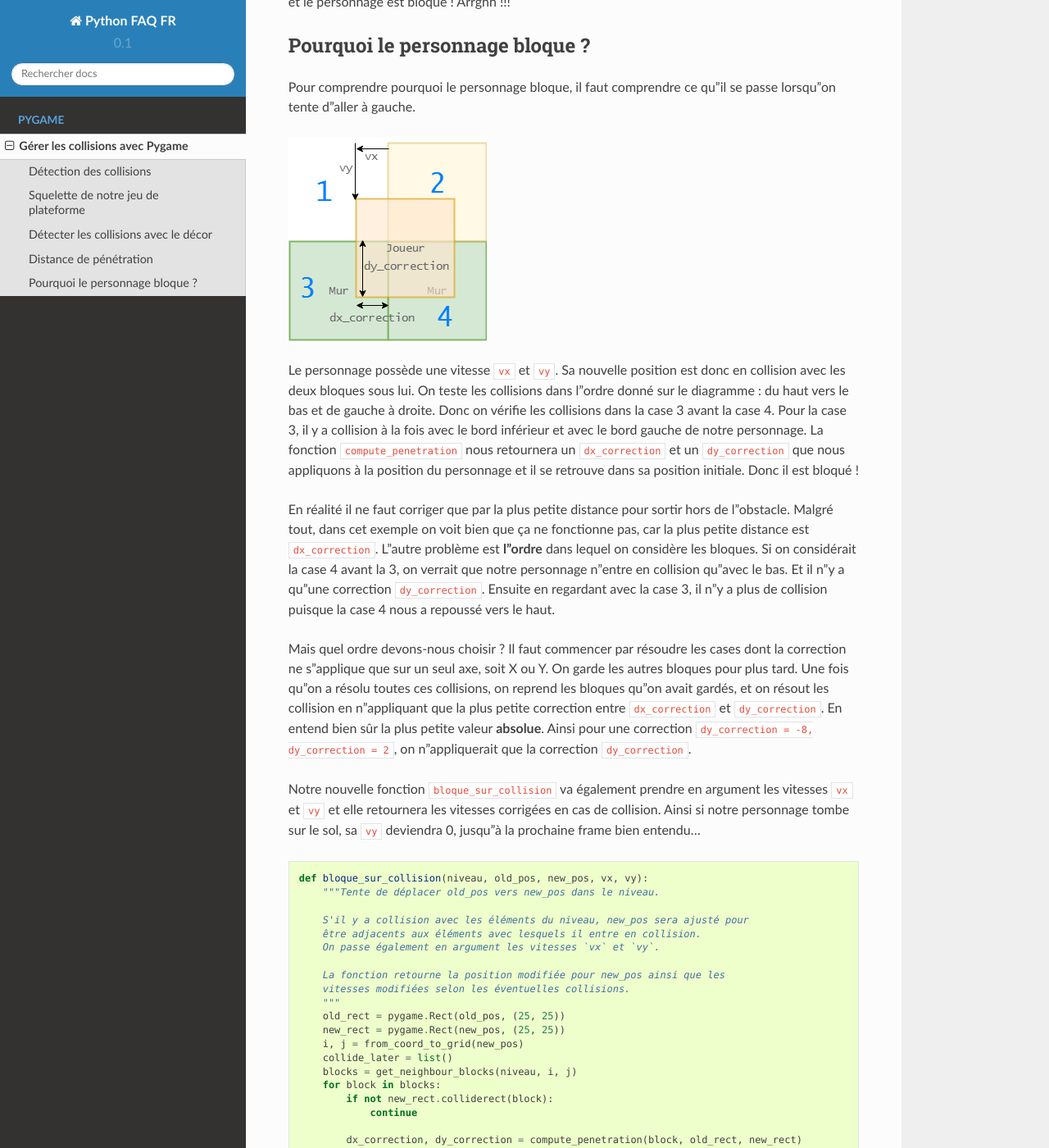
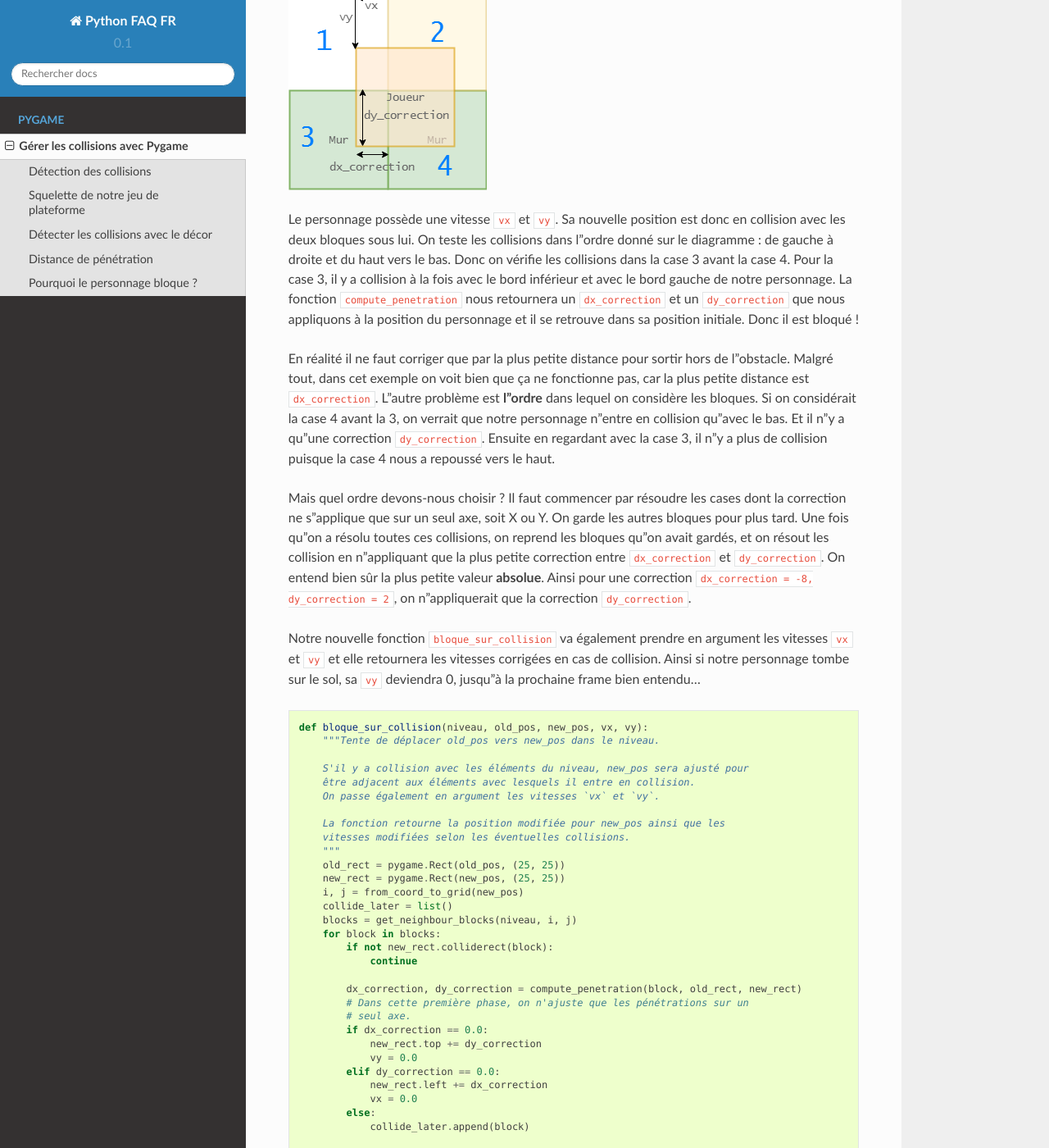
Before and after one commit to fred1599/PythonFaqFr, a Sphinx documentation site: the page built from doc/pygame_collisions.md, in a window 1280 px wide and 1400 px high, scrolled down 8565 px. Shown: the whole window at 82% size. Built offline with Sphinx 7.4.7 and the Read the Docs theme 2.0.0, drawn with Linux system fonts in a browser that asks for light colours; some of the changed text lies outside the part shown.

Commit message:
Fix some typos in the pygame collision article

```diff
--- a/doc/index.rst
+++ b/doc/index.rst
@@ -6,7 +6,7 @@
 Bienvenue sur Python FAQ FR !
 =============================
 
-Cette documentation regroupe les questions les plus fréquement posées (FAQ)
+Cette documentation regroupe les questions les plus fréquemment posées (FAQ)
 par les débutants en Python.
 
 Cette documentation est un effort collectif. Tout
--- a/doc/pygame_collisions.md
+++ b/doc/pygame_collisions.md
@@ -282,16 +281,6 @@
 
     La fonction retourne la position modifiée pour new_pos.
     """
-    def bloque_sur_collision(niveau, old_pos, new_pos):
-    """Tente de déplacer old_pos vers new_pos dans le niveau.
-
-    S'il y a collision avec les éléments du niveau, new_pos sera ajusté pour
-    être adjacents aux éléments avec lesquels il entre en collision.
-    On passe également en argument les vitesses `vx` et `vy`.
-
-    La fonction retourne la position modifiée pour new_pos ainsi que les
-    vitesses modifiées selon les éventuelles collisions.
-    """
     old_rect = pygame.Rect(old_pos, (25, 25))
     new_rect = pygame.Rect(new_pos, (25, 25))
     i, j = from_coord_to_grid(new_pos)
@@ -345,11 +334,11 @@
 
 ![Correction minimum][min correction]
 
-Le personnage possède une vitesse `vx` et `vy`. Sa nouvelle position est donc en collision avec les deux bloques sous lui. On teste les collisions dans l'ordre donné sur le diagramme : du haut vers le bas et de gauche à droite. Donc on vérifie les collisions dans la case 3 avant la case 4. Pour la case 3, il y a collision à la fois avec le bord inférieur et avec le bord gauche de notre personnage. La fonction `compute_penetration` nous retournera un `dx_correction` et un `dy_correction` que nous appliquons à la position du personnage et il se retrouve dans sa position initiale. Donc il est bloqué !
+Le personnage possède une vitesse `vx` et `vy`. Sa nouvelle position est donc en collision avec les deux bloques sous lui. On teste les collisions dans l'ordre donné sur le diagramme : de gauche à droite et du haut vers le bas. Donc on vérifie les collisions dans la case 3 avant la case 4. Pour la case 3, il y a collision à la fois avec le bord inférieur et avec le bord gauche de notre personnage. La fonction `compute_penetration` nous retournera un `dx_correction` et un `dy_correction` que nous appliquons à la position du personnage et il se retrouve dans sa position initiale. Donc il est bloqué !
 
 En réalité il ne faut corriger que par la plus petite distance pour sortir hors de l'obstacle. Malgré tout, dans cet exemple on voit bien que ça ne fonctionne pas, car la plus petite distance est `dx_correction`. L'autre problème est **l'ordre** dans lequel on considère les bloques. Si on considérait la case 4 avant la 3, on verrait que notre personnage n'entre en collision qu'avec le bas. Et il n'y a qu'une correction `dy_correction`. Ensuite en regardant avec la case 3, il n'y a plus de collision puisque la case 4 nous a repoussé vers le haut.
 
-Mais quel ordre devons-nous choisir ? Il faut commencer par résoudre les cases dont la correction ne s'applique que sur un seul axe, soit X ou Y. On garde les autres bloques pour plus tard. Une fois qu'on a résolu toutes ces collisions, on reprend les bloques qu'on avait gardés, et on résout les collision en n'appliquant que la plus petite correction entre `dx_correction` et `dy_correction`. En entend bien sûr la plus petite valeur **absolue**. Ainsi pour une correction `dy_correction = -8, dy_correction = 2`, on n'appliquerait que la correction `dy_correction`.
+Mais quel ordre devons-nous choisir ? Il faut commencer par résoudre les cases dont la correction ne s'applique que sur un seul axe, soit X ou Y. On garde les autres bloques pour plus tard. Une fois qu'on a résolu toutes ces collisions, on reprend les bloques qu'on avait gardés, et on résout les collision en n'appliquant que la plus petite correction entre `dx_correction` et `dy_correction`. On entend bien sûr la plus petite valeur **absolue**. Ainsi pour une correction `dx_correction = -8, dy_correction = 2`, on n'appliquerait que la correction `dy_correction`.
 
 Notre nouvelle fonction `bloque_sur_collision` va également prendre en argument les vitesses `vx` et `vy` et elle retournera les vitesses corrigées en cas de collision. Ainsi si notre personnage tombe sur le sol, sa `vy` deviendra 0, jusqu'à la prochaine frame bien entendu...
 
@@ -358,7 +347,7 @@
     """Tente de déplacer old_pos vers new_pos dans le niveau.
 
     S'il y a collision avec les éléments du niveau, new_pos sera ajusté pour
-    être adjacents aux éléments avec lesquels il entre en collision.
+    être adjacent aux éléments avec lesquels il entre en collision.
     On passe également en argument les vitesses `vx` et `vy`.
 
     La fonction retourne la position modifiée pour new_pos ainsi que les
@@ -414,7 +403,7 @@
 
 Pour chaque bloque dans les alentours, on vérifie s'il y a collision. Si oui on calcule les corrections `dx_correction, dy_correction`. Si la correction est nulle sur un axe, on l'applique sur l'autre axe. On en profite pour mettre la vitesse à 0, puisqu'on a heurté qqch dans cette direction. Sinon on place le `Rect` dans notre liste de rectangles qu'on considérera plus tard.
 
-Une fois la boucle finie, on itère cette fois sur les Rect qui nous donnaient une correction sur les 2 axes. On re-caclule la correction qui maintenant a pu changer, puisque d'autres bloques auraient pu interagir avec le personnage. On regarde sur quel axe est la plus petite correction, et on annule l'autre correction. Finalement on applique cette correction. On retourne notre nouvelle position et la nouvelle vitesse.
+Une fois la boucle finie, on itère cette fois sur les `Rect` qui nous donnaient une correction sur les 2 axes. On re-caclule la correction qui maintenant a pu changer, puisque d'autres bloques auraient pu interagir avec le personnage. On regarde sur quel axe est la plus petite correction, et on annule l'autre correction. Finalement on applique cette correction. On retourne notre nouvelle position et la nouvelle vitesse.
 
 Nous y sommes ! Notre personnage peut se déplacer dans le décor et s'arrêter lorsqu'il entre en contact avec un obstacle. Voici le code final :
 
```
Also changed, not shown: other parts of doc/pygame_collisions.md (+0 -1 lines), 1 other file.
